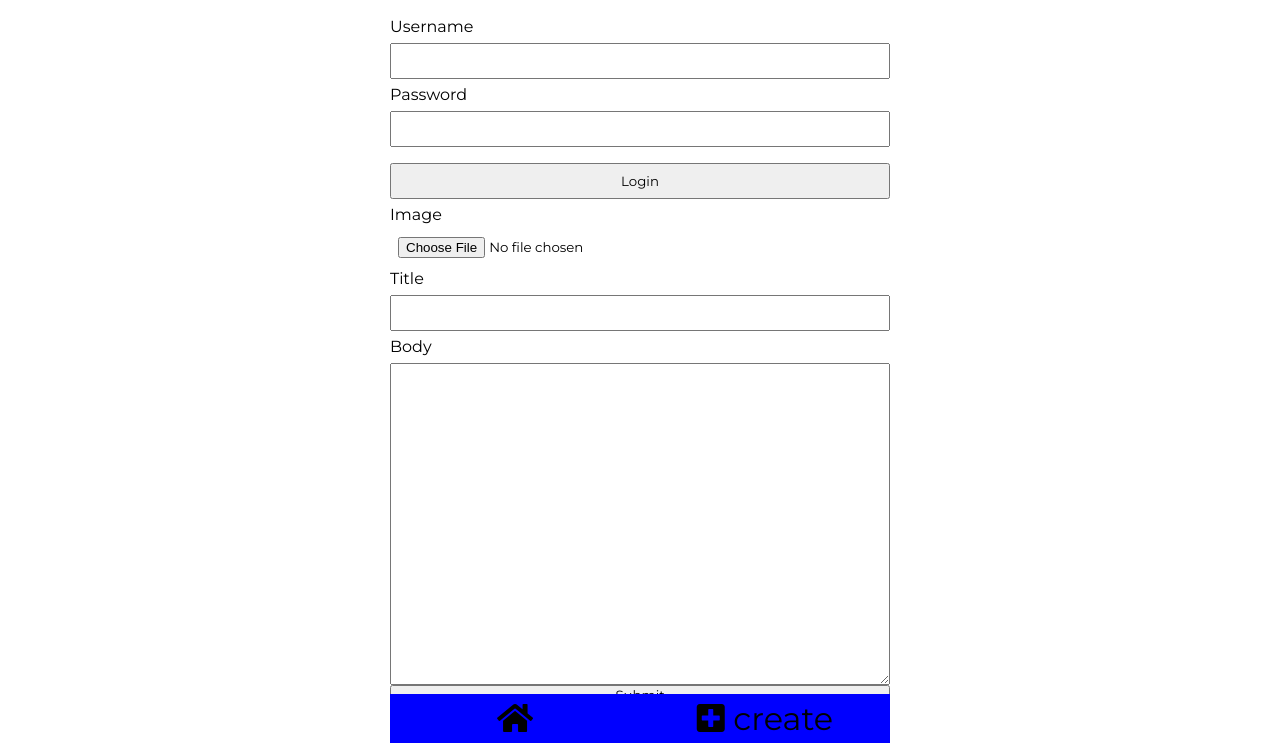
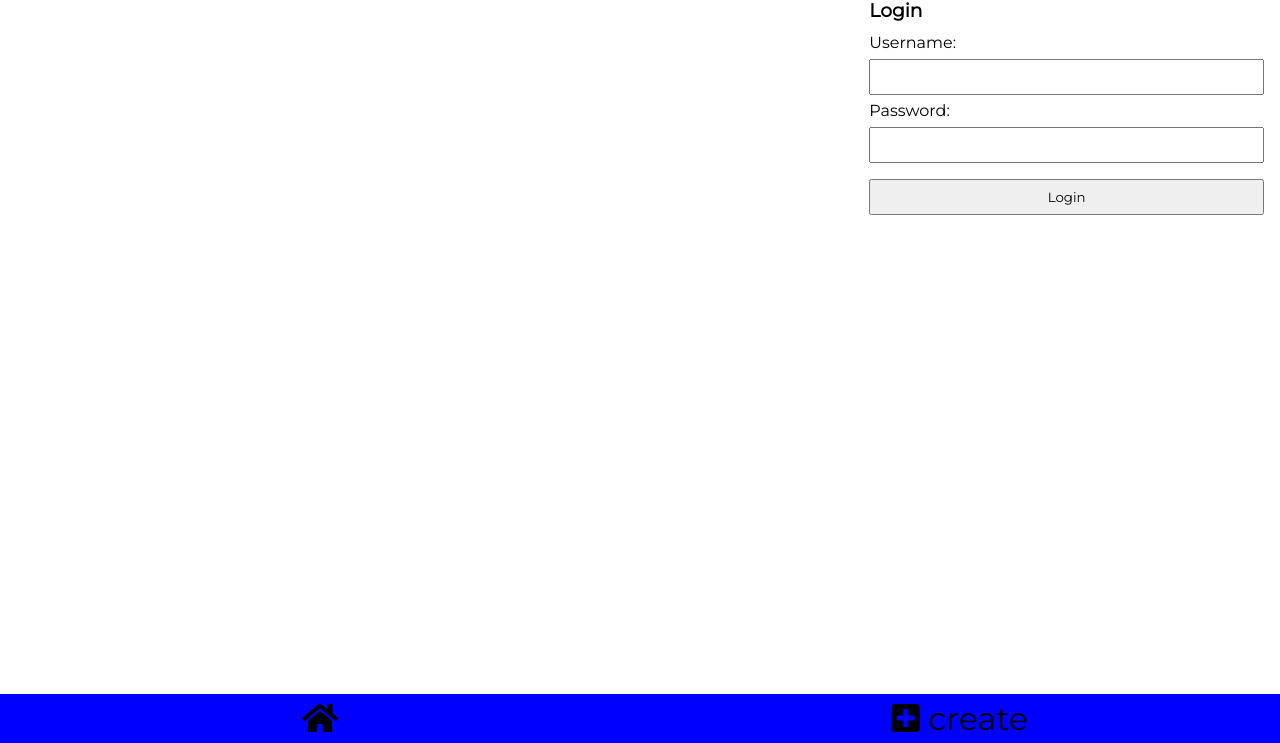
Before and after one commit to AfeezGL/django-blog-js, a plain HTML site: page index.html in a window 1280 px wide. Shown: the part 57-800 px from the top of the page. Drawn offline with Linux system fonts and the light colour scheme; no server answers.

Commit message:
focus forms into view

```diff
--- a/index.html
+++ b/index.html
@@ -12,28 +12,34 @@
     <header>
         <h1>Django blog js</h1>
     </header>
+    <div id="root">
         <div class="container">
 
         </div>
+        <div class="forms">
             <div class = "login">
                 <form id="login-form">
-            <label for="username">Username</label>
+                    <h3>Login</h3>
+                    <label for="username">Username:</label>
                     <input type = "text" name="username">
-            <label for="password">Password</label>
+                    <label for="password">Password:</label>
                     <input type = "password" name = "password">
                     <input type="submit" value="Login" class="btn">
                 </form>
             </div>
             <div class = "crate-article">
                 <form class="create-article-form" id = "create-article-form">
-            <label for="image">Image</label>
+                    <h3>Create Article</h3>
+                    <label for="image">Image:</label>
                     <input type="file" name="image" id="image">
-            <label for="title">Title</label>
+                    <label for="title">Title:</label>
                     <input type = "text" id = "title" name="title">
-            <label for="body">Body</label>
+                    <label for="body">Body:</label>
                     <textarea name="body" id="articleBody" cols="30" rows="10"></textarea>
-            <input type="submit" id="articleSubmit">
+                    <input type="submit" value="Submit" class="btn">
                 </form>
+            </div>
+        </div>
     </div>
     <footer>
         <nav>
--- a/main.js
+++ b/main.js
@@ -1,11 +1,21 @@
 const container = document.querySelector(".container")
 const createButton = document.querySelector('#create-article')
+const forms = document.querySelector('.forms')
 const loginForm = document.querySelector('#login-form')
 const createArticleForm = document.querySelector('.create-article-form')
 const articleSubmitButton = document.querySelector('#articleSubmit')
 var isAuthenticated = localStorage.getItem('isAuthenticated')
 var authToken = window.localStorage.getItem('authToken')
 console.log(isAuthenticated)
+
+
+if (isAuthenticated == "true"){
+    createArticleForm.style.display = "flex"
+    loginForm.style.display = "none"
+}else {
+    createArticleForm.style.display = "none"
+    loginForm.style.display = "flex"
+}
 
 fetch ("https://prj-django-blog.herokuapp.com/api/articles/",
 {headers: {
@@ -24,8 +34,8 @@ fetch ("https://prj-django-blog.herokuapp.com/api/articles/",
     });
 })
 
+
 createButton.addEventListener( 'click', function(){
-    container.innerHTML = ""
     if (isAuthenticated == "true"){
         createArticleForm.style.display = "flex"
         loginForm.style.display = "none"
@@ -33,8 +43,11 @@ createButton.addEventListener( 'click', function(){
         createArticleForm.style.display = "none"
         loginForm.style.display = "flex"
     }
+    forms.scrollIntoView()
 })
 
+
+// LOGIN
 loginForm.addEventListener('submit', function(e){
     e.preventDefault()
 
@@ -64,6 +77,7 @@ loginForm.addEventListener('submit', function(e){
     .catch((error) => alert(error.message))
 })
 
+// CREATE ARTICLE
 createArticleForm.addEventListener('submit', function(e){
     e.preventDefault()
     let formData = new FormData(this)
--- a/style.css
+++ b/style.css
@@ -7,7 +7,6 @@
 }
 body {
     width: 100%;
-    max-width: 500px;
     margin: 0 auto;
 }
 header{
@@ -19,10 +18,12 @@ header{
     padding-bottom: 10px;
 }
 .container{
-    display: flex;
-    flex-direction: column;
-    gap: 1rem;
+    display: grid;
+    grid-template-columns: repeat( auto-fit, minmax(250px, 1fr) );
+    grid-gap: 1rem;
     margin-top: 1rem;
+    margin-bottom: 2rem;
+    padding: 0 1rem;
 }
 article {
     background-color: #d6d6d6;
@@ -31,12 +32,14 @@ article {
 img {
     width: 100%;
 }
+#root {
+    margin-bottom: 4rem;
+}
 footer {
     position: fixed;
     bottom: 0;
     background: blue;
     width: 100%;
-    max-width: 500px;
     font-size: 2rem;
     padding: .5rem;
 }
@@ -52,10 +55,14 @@ nav ul li {
 #login-form {
     display: flex;
     flex-direction: column;
+    padding: 0 1rem;
+    margin-bottom: 1rem;
 }
 .create-article-form {
     display: flex;
     flex-direction: column;
+    padding: 0 1rem;
+    margin-bottom: 1rem;
 }
 .btn{
     margin-top: 1rem;
@@ -64,3 +71,12 @@ nav ul li {
 input, textarea {
     padding: 0 .5rem;
 }
+@media(min-width: 1049px){
+    #root {
+        display: grid;
+        grid-template-columns: 2fr 1fr;
+    }
+    form {
+        padding: 0;
+    }
+}
```
Lines whose indentation alone changed are shown as unchanged.
